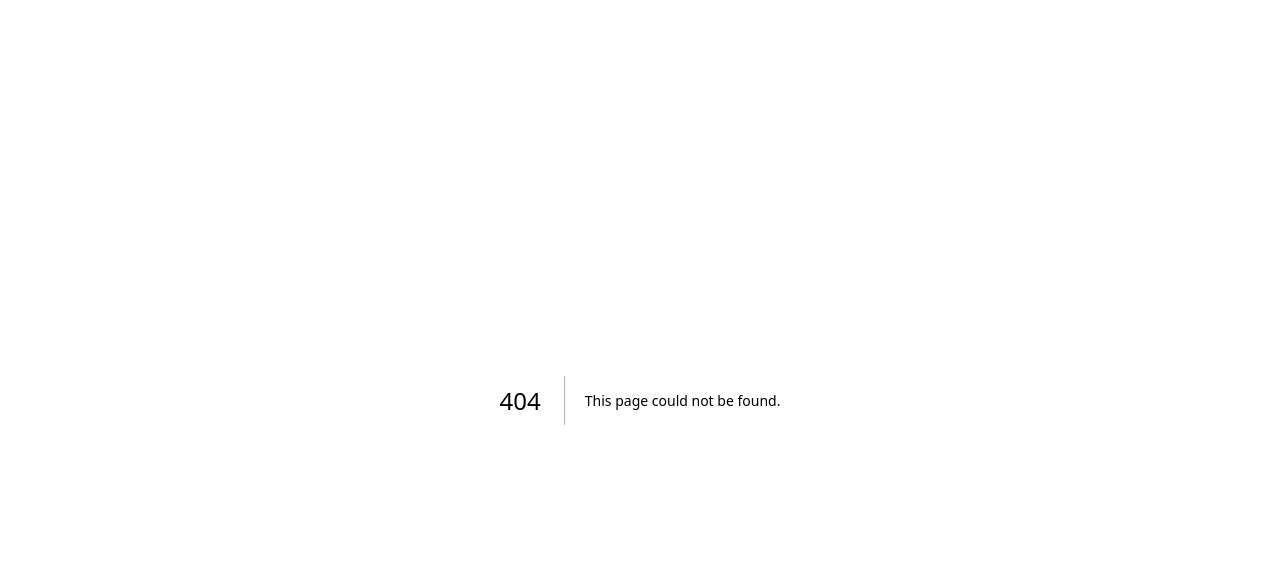
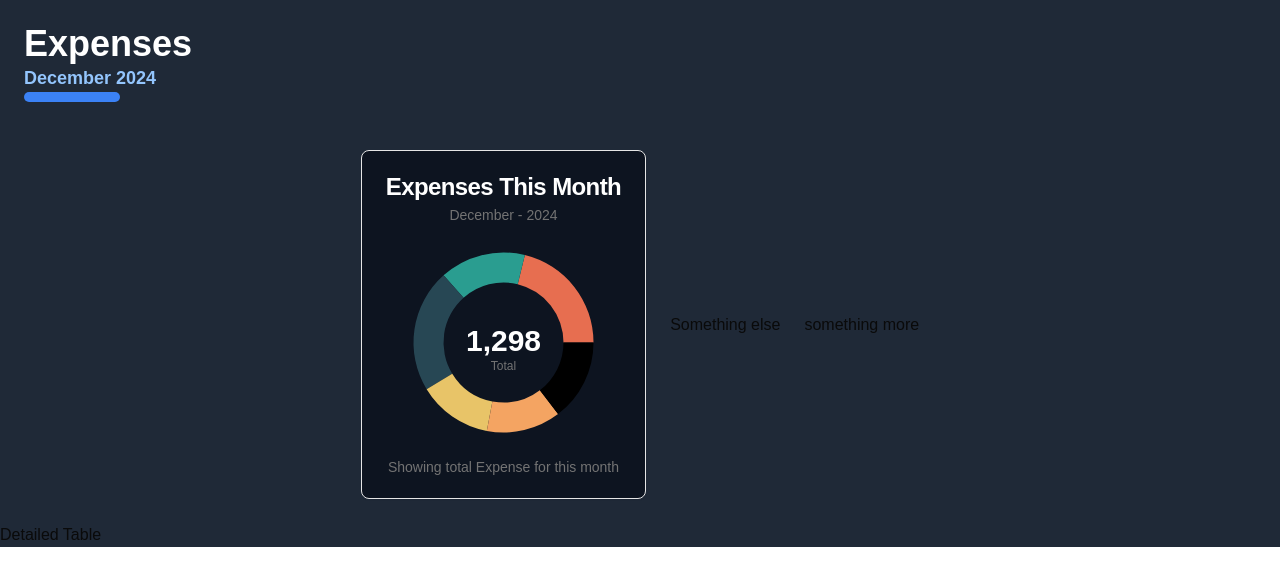
Before and after one commit to Pratheep-Srikones/finance-app, a Next.js app in the folder client/: page /expenses in a window 1280 px wide. Before the commit this address had no page. Shown: the top 586 px of the page. Built offline with nearby package versions, Linux system fonts and the light colour scheme.

Commit message:
expense-ui-init

```diff
--- /dev/null
+++ b/client/app/expenses/page.tsx
@@ -0,0 +1,46 @@
+import { ExpensePieChart } from "@/components/ExpensePieChart";
+
+const ExpensePage = () => {
+  const month = [
+    "January",
+    "February",
+    "March",
+    "April",
+    "May",
+    "June",
+    "July",
+    "August",
+    "September",
+    "October",
+    "November",
+    "December",
+  ];
+
+  const d = new Date();
+  const name = month[d.getMonth()];
+  const year = d.getFullYear();
+
+  console.log(name);
+  return (
+    <div className="flex h-full bg-gray-800 flex-col">
+      <div className="m-6">
+        <h1 className="text-white text-4xl font-bold">Expenses</h1>
+        <p className="text-blue-300 text-lg font-semibold">
+          {name} {year}
+        </p>
+        <span className="bg-blue-500 h-[10px] w-16 sm:w-20 lg:w-24 block rounded-2xl"></span>
+      </div>
+      <div className="m-6 flex flex-col items-center justify-center md:flex-row gap-2 md:gap-6">
+        <div className="hover:shadow-lg transform hover:scale-105 transition-transform duration-30">
+          <ExpensePieChart month={name} year={year} />
+        </div>
+        <div>Something else</div>
+        <div>something more</div>
+      </div>
+
+      <div>Detailed Table</div>
+    </div>
+  );
+};
+
+export default ExpensePage;
--- a/client/app/globals.css
+++ b/client/app/globals.css
@@ -41,6 +41,7 @@ body {
     --chart-3: 30 80% 55%;
     --chart-4: 280 65% 60%;
     --chart-5: 340 75% 55%;
+    --chart-6: 150 40% 60%;
     --background: 0 0% 3.9%;
     --foreground: 0 0% 98%;
     --card: 0 0% 3.9%;
--- /dev/null
+++ b/client/components/ExpensePieChart.tsx
@@ -0,0 +1,142 @@
+"use client";
+
+import * as React from "react";
+import { Label, Pie, PieChart } from "recharts";
+
+import {
+  Card,
+  CardContent,
+  CardDescription,
+  CardFooter,
+  CardHeader,
+  CardTitle,
+} from "@/components/ui/card";
+import {
+  ChartConfig,
+  ChartContainer,
+  ChartTooltip,
+  ChartTooltipContent,
+} from "@/components/ui/chart";
+const chartData = [
+  { type: "food", total: 275, fill: "var(--color-food)" },
+  { type: "travel", total: 200, fill: "var(--color-travel)" },
+  { type: "bills", total: 287, fill: "var(--color-bills)" },
+  { type: "rent", total: 173, fill: "var(--color-rent)" },
+  { type: "entertainment", total: 173, fill: "var(--color-entertainment)" },
+  { type: "other", total: 190, fill: "var(--color-other)" },
+];
+const chartConfig = {
+  total: {
+    label: "Total",
+  },
+  food: {
+    label: "Food",
+    color: "hsl(var(--chart-1))",
+  },
+  travel: {
+    label: "Travel",
+    color: "hsl(var(--chart-2))",
+  },
+  bills: {
+    label: "Bills",
+    color: "hsl(var(--chart-3))",
+  },
+  rent: {
+    label: "Rent",
+    color: "hsl(var(--chart-4))",
+  },
+  entertainment: {
+    label: "Entertainment",
+    color: "hsl(var(--chart-5))",
+  },
+  other: {
+    label: "Other",
+    color: "hsl(var(--chart-6))",
+  },
+} satisfies ChartConfig;
+
+export function ExpensePieChart({
+  year,
+  month,
+}: {
+  year: number;
+  month: string;
+}) {
+  const totalVisitors = React.useMemo(() => {
+    return chartData.reduce((acc, curr) => acc + curr.total, 0);
+  }, []);
+
+  return (
+    <Card className="flex flex-col  bg-gray-950/60">
+      <CardHeader className="items-center pb-0">
+        <CardTitle className="text-white font-bold">
+          Expenses This Month
+        </CardTitle>
+        <CardDescription>
+          {month} - {year}
+        </CardDescription>
+      </CardHeader>
+      <CardContent className="flex-1 pb-0  ">
+        <ChartContainer
+          config={chartConfig}
+          className="mx-auto  aspect-square max-h-[250px]"
+        >
+          <PieChart>
+            <ChartTooltip
+              cursor={false}
+              content={<ChartTooltipContent hideLabel />}
+            />
+            <Pie
+              data={chartData}
+              dataKey="total"
+              nameKey="type"
+              innerRadius={60}
+              strokeWidth={5}
+            >
+              <Label
+                content={({ viewBox }) => {
+                  if (viewBox && "cx" in viewBox && "cy" in viewBox) {
+                    return (
+                      <text
+                        x={viewBox.cx}
+                        y={viewBox.cy}
+                        textAnchor="middle"
+                        dominantBaseline="middle"
+                      >
+                        <tspan
+                          x={viewBox.cx}
+                          y={viewBox.cy}
+                          className="fill-foreground text-3xl text-white font-bold"
+                        >
+                          <tspan
+                            x={viewBox.cx}
+                            y={viewBox.cy}
+                            className="fill-white text-3xl font-bold"
+                          >
+                            {totalVisitors.toLocaleString()}
+                          </tspan>
+                        </tspan>
+                        <tspan
+                          x={viewBox.cx}
+                          y={(viewBox.cy || 0) + 24}
+                          className="fill-muted-foreground"
+                        >
+                          Total
+                        </tspan>
+                      </text>
+                    );
+                  }
+                }}
+              />
+            </Pie>
+          </PieChart>
+        </ChartContainer>
+      </CardContent>
+      <CardFooter className="flex-col gap-2 text-sm">
+        <div className="leading-none text-muted-foreground">
+          Showing total Expense for this month
+        </div>
+      </CardFooter>
+    </Card>
+  );
+}
--- /dev/null
+++ b/client/components/RadialChart.tsx
@@ -0,0 +1,98 @@
+"use client";
+
+import { TrendingUp } from "lucide-react";
+import { LabelList, RadialBar, RadialBarChart } from "recharts";
+
+import {
+  Card,
+  CardContent,
+  CardDescription,
+  CardFooter,
+  CardHeader,
+  CardTitle,
+} from "@/components/ui/card";
+import {
+  ChartConfig,
+  ChartContainer,
+  ChartTooltip,
+  ChartTooltipContent,
+} from "@/components/ui/chart";
+const chartData = [
+  { browser: "chrome", visitors: 275, fill: "var(--color-chrome)" },
+  { browser: "safari", visitors: 200, fill: "var(--color-safari)" },
+  { browser: "firefox", visitors: 187, fill: "var(--color-firefox)" },
+  { browser: "edge", visitors: 173, fill: "var(--color-edge)" },
+  { browser: "other", visitors: 90, fill: "var(--color-other)" },
+];
+
+const chartConfig = {
+  visitors: {
+    label: "Visitors",
+  },
+  chrome: {
+    label: "Chrome",
+    color: "hsl(var(--chart-1))",
+  },
+  safari: {
+    label: "Safari",
+    color: "hsl(var(--chart-2))",
+  },
+  firefox: {
+    label: "Firefox",
+    color: "hsl(var(--chart-3))",
+  },
+  edge: {
+    label: "Edge",
+    color: "hsl(var(--chart-4))",
+  },
+  other: {
+    label: "Other",
+    color: "hsl(var(--chart-5))",
+  },
+} satisfies ChartConfig;
+
+export function Component() {
+  return (
+    <Card className="flex flex-col">
+      <CardHeader className="items-center pb-0">
+        <CardTitle>Radial Chart - Label</CardTitle>
+        <CardDescription>January - June 2024</CardDescription>
+      </CardHeader>
+      <CardContent className="flex-1 pb-0">
+        <ChartContainer
+          config={chartConfig}
+          className="mx-auto aspect-square max-h-[250px]"
+        >
+          <RadialBarChart
+            data={chartData}
+            startAngle={-90}
+            endAngle={380}
+            innerRadius={30}
+            outerRadius={110}
+          >
+            <ChartTooltip
+              cursor={false}
+              content={<ChartTooltipContent hideLabel nameKey="browser" />}
+            />
+            <RadialBar dataKey="visitors" background>
+              <LabelList
+                position="insideStart"
+                dataKey="browser"
+                className="fill-white capitalize mix-blend-luminosity"
+                fontSize={11}
+              />
+            </RadialBar>
+          </RadialBarChart>
+        </ChartContainer>
+      </CardContent>
+      <CardFooter className="flex-col gap-2 text-sm">
+        <div className="flex items-center gap-2 font-medium leading-none">
+          Trending up by 5.2% this month <TrendingUp className="h-4 w-4" />
+        </div>
+        <div className="leading-none text-muted-foreground">
+          Showing total visitors for the last 6 months
+        </div>
+      </CardFooter>
+    </Card>
+  );
+}
```
